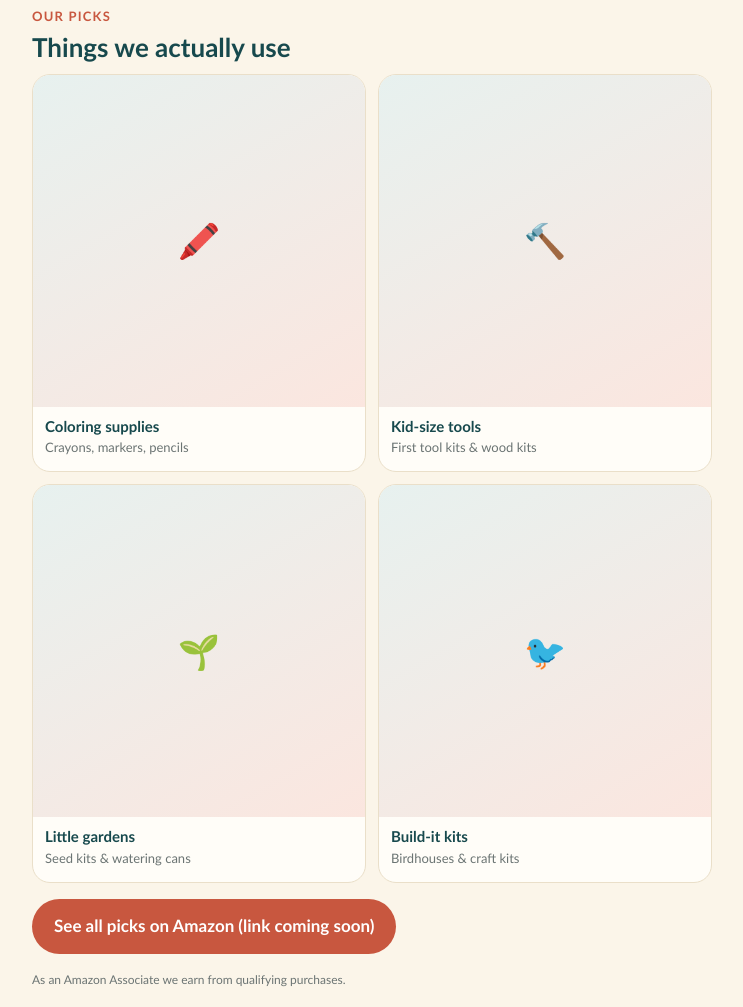
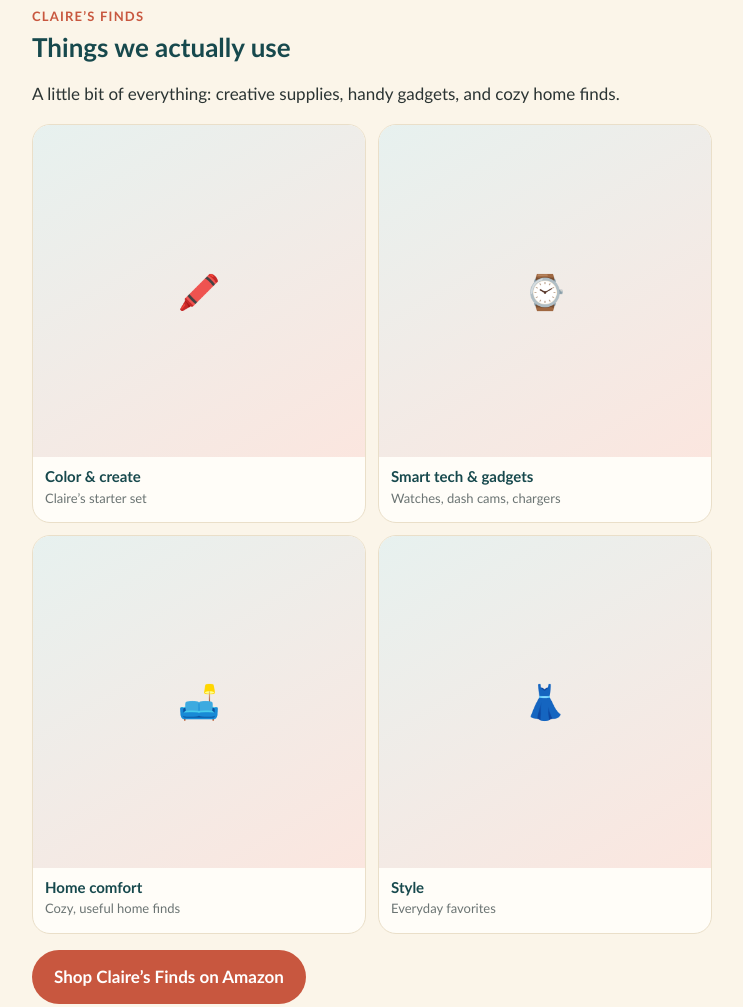
Before and after one commit to msut773/little-world-studio, a plain HTML site: page index.html in a window 1280 px wide. Shown: the part 900-1907 px from the top of the page, without its empty margins (268-1011 px from the left). Drawn offline with Linux system fonts and the light colour scheme.

Commit message:
Link Claire's Finds Amazon storefront
Co-Authored-By: Claude Opus 5.5 <noreply@anthropic.com>
Claude-Session: https://claude.ai/code/session_01NaPHkJxkW7kzUg18HJeFxr

```diff
--- a/index.html
+++ b/index.html
@@ -32,17 +32,18 @@
     </div>
   </section>
 
-  <!-- AMAZON PICKS: each item links to an Amazon affiliate URL -->
+  <!-- AMAZON PICKS: Claire's Finds storefront (affiliate) -->
   <section id="picks">
-    <p class="eyebrow">Our picks</p>
+    <p class="eyebrow">Claire’s Finds</p>
     <h2>Things we actually use</h2>
+    <p>A little bit of everything: creative supplies, handy gadgets, and cozy home finds.</p>
     <div class="grid">
-      <div class="item"><div class="ph">🖍️</div><div class="body"><h3>Coloring supplies</h3><p>Crayons, markers, pencils</p></div></div>
-      <div class="item"><div class="ph">🔨</div><div class="body"><h3>Kid-size tools</h3><p>First tool kits &amp; wood kits</p></div></div>
-      <div class="item"><div class="ph">🌱</div><div class="body"><h3>Little gardens</h3><p>Seed kits &amp; watering cans</p></div></div>
-      <div class="item"><div class="ph">🐦</div><div class="body"><h3>Build-it kits</h3><p>Birdhouses &amp; craft kits</p></div></div>
+      <a class="item" href="https://a.co/d/0aI2NIqg" target="_blank" rel="sponsored noopener"><div class="ph">🖍️</div><div class="body"><h3>Color &amp; create</h3><p>Claire’s starter set</p></div></a>
+      <a class="item" href="https://a.co/d/0aI2NIqg" target="_blank" rel="sponsored noopener"><div class="ph">⌚</div><div class="body"><h3>Smart tech &amp; gadgets</h3><p>Watches, dash cams, chargers</p></div></a>
+      <a class="item" href="https://a.co/d/0aI2NIqg" target="_blank" rel="sponsored noopener"><div class="ph">🛋️</div><div class="body"><h3>Home comfort</h3><p>Cozy, useful home finds</p></div></a>
+      <a class="item" href="https://a.co/d/0aI2NIqg" target="_blank" rel="sponsored noopener"><div class="ph">👗</div><div class="body"><h3>Style</h3><p>Everyday favorites</p></div></a>
     </div>
-    <p style="margin-top:16px"><a class="btn alt" href="#" aria-disabled="true">See all picks on Amazon (link coming soon)</a></p>
+    <p style="margin-top:16px"><a class="btn alt" href="https://a.co/d/0aI2NIqg" target="_blank" rel="sponsored noopener">Shop Claire’s Finds on Amazon</a></p>
     <p class="disclose">As an Amazon Associate we earn from qualifying purchases.</p>
   </section>
 
```
